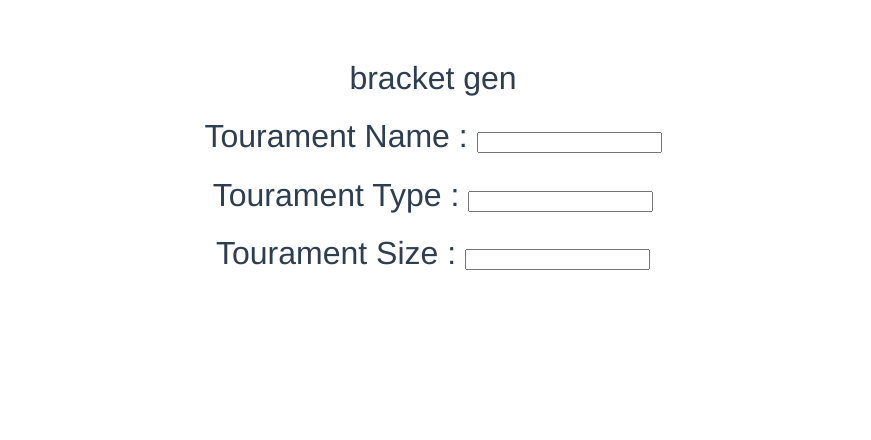
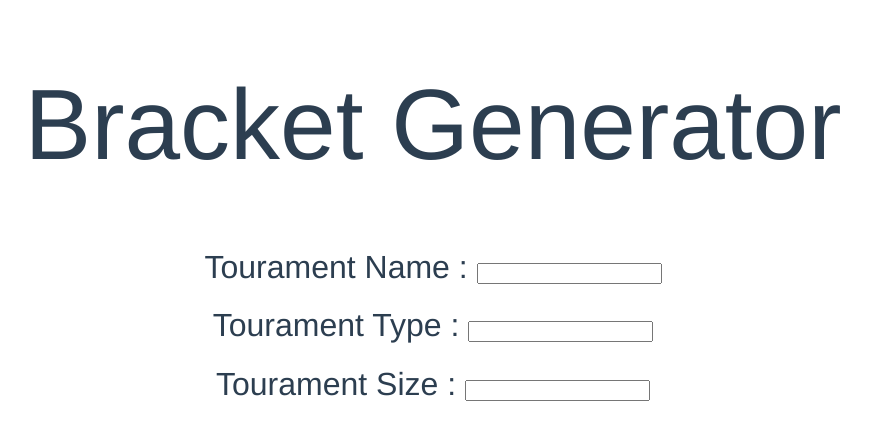
Before and after one commit to jittinat2/group03_project, a Vue app in the folder projectweb/: page /#/BracketGenerator in a window 1280 px wide. Shown: the top 440 px of the page, without its empty margins (207-1078 px from the left). Built offline with nearby package versions, Linux system fonts and the light colour scheme.

Commit message:
Waiting jijoii 2

```diff
--- a/projectweb/src/components/BracketGen.vue
+++ b/projectweb/src/components/BracketGen.vue
@@ -1,11 +1,12 @@
 <template>
   <div>
-    <h1>{{ msg }}</h1>
+    <h1 style="font-size: 100px">{{ msg }}</h1>
     <!-- input type -->
     <div>
         <h1>Tourament Name :  <input type="text" v-model="tour_name"></h1>
         <h1>Tourament Type :  <input type="text" v-model="tour_name"></h1>
         <h1>Tourament Size :  <input type="text" v-model="tour_name"></h1>
+
     </div>
 
 
@@ -17,9 +18,14 @@ export default {
   name: 'HelloWorld',
   data () {
     return {
-      msg: 'bracket gen',
+      msg: 'Bracket Generator',
       tour_name: '',
     }
+  },
+  methods: {
+      Generate(){
+          alert('Generate' + msg);
+      }
   }
 }
 </script>
```
